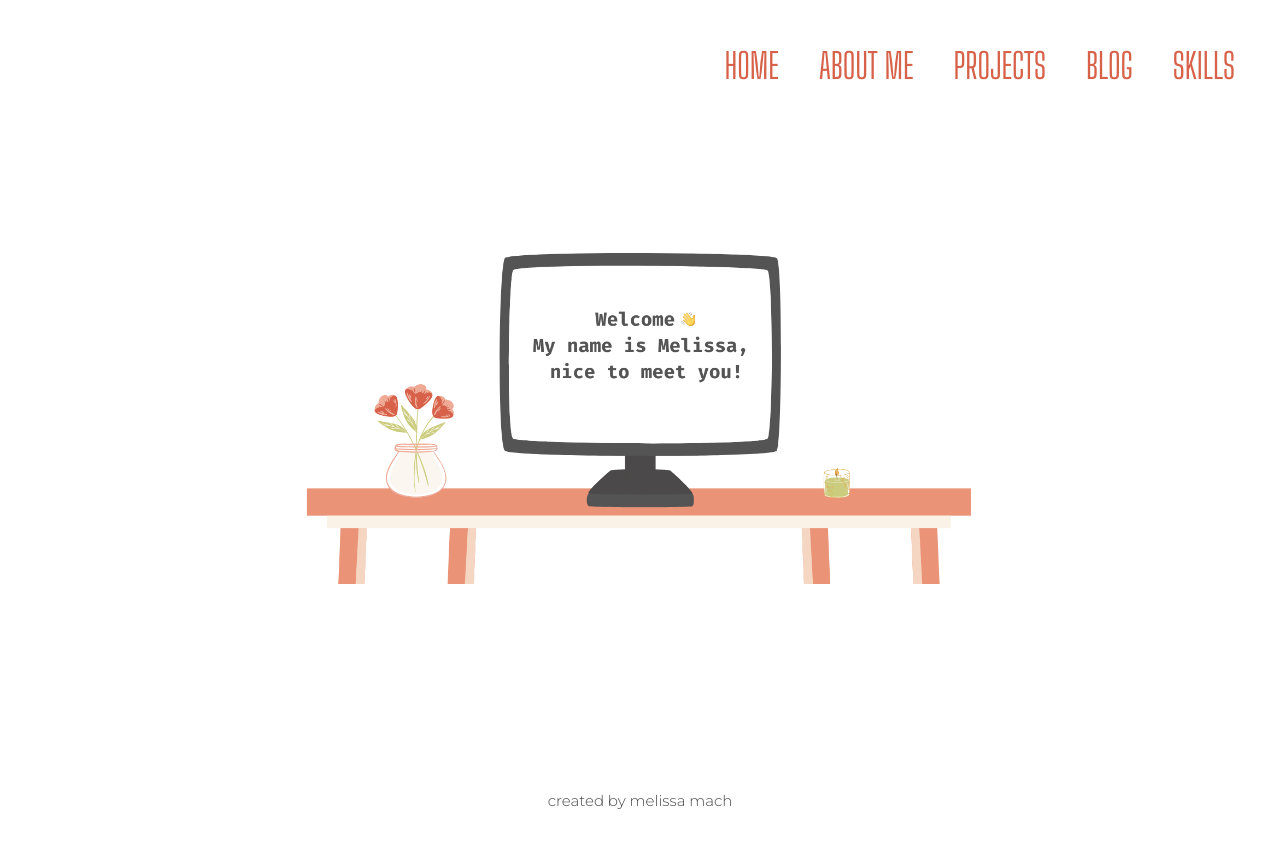
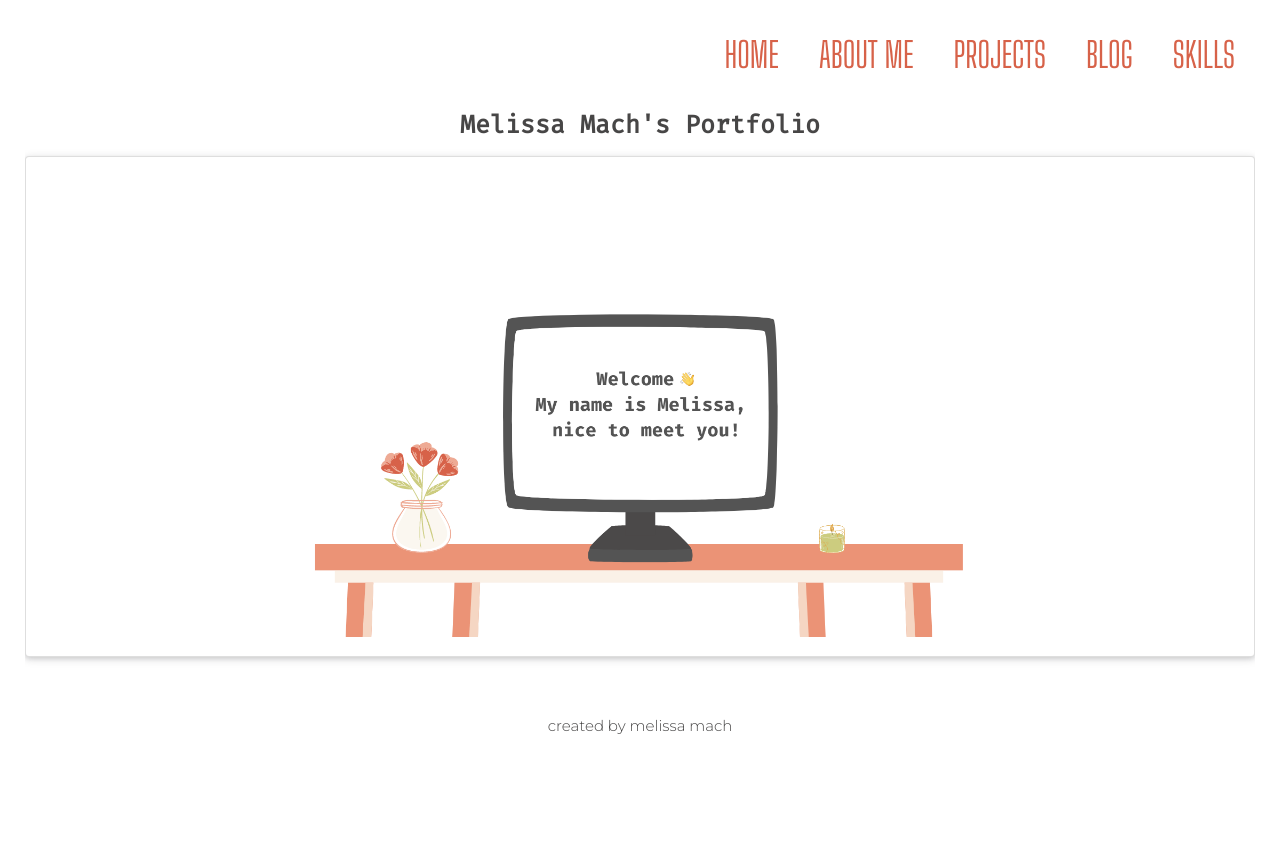
Before and after one commit to thecodeplanner/portfolio, a React (Create React App) app: page / in a window 1280 px wide. After the commit the page ends 825 px from the top, so only its background shows below. Built offline with nearby package versions, Linux system fonts and the light colour scheme.

Commit message:
added semantic ui

```diff
--- a/package.json
+++ b/package.json
@@ -10,6 +10,7 @@
     "react-dom": "^17.0.1",
     "react-router-dom": "^5.2.0",
     "react-scripts": "4.0.3",
+    "semantic-ui-css": "^2.4.1",
     "web-vitals": "^1.0.1"
   },
   "scripts": {
--- a/src/components/About.js
+++ b/src/components/About.js
@@ -1,16 +1,21 @@
 function About() {
     return (
-        <div className='about'>
+        <>
+        <h1 className='title'>Get to know me!</h1>
+        <div className='about ui raised segment'>
             <img className='profile-img' src='profile.png' alt='profile'></img>
-            <h1 className='title'>Hi, nice to meet you. My name is Melissa!</h1>
-            <div className='bio'>
-                <p>Full-stack software engineer with experience in Ruby on Rails and JavaScript based programming.</p>
-                <p>Passion for creativity and building memorable experiences.</p>
-                <p>Working directly with consumers and understanding their needs for a product allows me to be attentive to what is important in order to meet client and business goals with an emphasis on user engagement.</p>
-                <p>Labradoodle lover, perfectionist and optimist.</p>
-                <h3 className='connect'>Let's <a target='_blank' href='https://www.linkedin.com/in/melissa-mach/'>connect</a>!</h3>
+
+            <div className='ui two column centered grid'>
+                <div className='column'>
+                    <p className='bio'>Full-stack software engineer with experience in Ruby on Rails and JavaScript based programming.</p>
+                    <p className='bio'>Passion for creativity and building memorable experiences.</p>
+                    <p className='bio'>Working directly with consumers and understanding their needs for a product allows me to be attentive to what is important in order to meet client and business goals with an emphasis on user engagement.</p>
+                    <p className='bio'>Labradoodle lover, perfectionist and optimist.</p>
+                    <h3 className='connect'>Let's <a target='_blank' href='https://www.linkedin.com/in/melissa-mach/'>connect</a>!</h3>
+                </div>
             </div>
         </div>
+        </>
     )
 }
 
--- a/src/components/Home.js
+++ b/src/components/Home.js
@@ -2,9 +2,14 @@
 function Home() {
 
 return (
-    <div className='homepage-container'>
-        <img className='homepage' src="welcome.png" alt='homepage' />
+    <>
+    <h1 className='title'>Melissa Mach's Portfolio</h1>
+    <div className='ui raised segment'>
+        <div className='homepage'>
+            <img className='homepage-image' src="welcome.png" alt='homepage' />
+        </div>
     </div>
+    </>
 )
 }
 
--- a/src/components/ProjectCard.js
+++ b/src/components/ProjectCard.js
@@ -5,7 +5,7 @@ import React, {useState} from "react"
 function ProjectCard({project}) {
 
     return (
-        <div>
+        <div className='ui raised segment'>
             <h2> {project.name} </h2>
             <p className='description'>{project.description}</p>
             <p><a target='_blank' href={project.github}>GitHub</a> | <a target='_blank' href={project.video}>Demo</a></p>
--- a/src/components/Skills.js
+++ b/src/components/Skills.js
@@ -3,9 +3,11 @@ function Skills() {
     return (
         <>
         <div className='skills'>
-            <h1 className='title'>Technical Skills</h1>
-            <p>Proficient in JavaScript (ES6) | React | Ruby | Rails | PostgreSQL | Node.js | HTML5 | CSS3 | ActiveRecord | Git | Heroku </p>
-            <p>Knowledgeable in Object Orientated Programming | MVC Framework | RESTful API Pattern </p>
+            <h1 className='title'>My Technical Skills</h1>
+            <div className='ui raised segment'>
+                <p>Proficient in JavaScript (ES6) | React | Ruby | Rails | PostgreSQL | Node.js | HTML5 | CSS3 | ActiveRecord | Git | Heroku </p>
+                <p>Knowledgeable in Object Orientated Programming | MVC Framework | RESTful API Pattern </p>
+            </div>
         </div>
 
 
--- a/src/index.css
+++ b/src/index.css
@@ -54,11 +54,11 @@ a:hover {
   font-size: 35px;
 }
 
-.homepage-container {
+.homepage {
   text-align: center;
 }
 
-.homepage {
+.homepage-image {
   padding-top: 10%;
   height: 60%;
   width: 60%;
@@ -75,12 +75,15 @@ a:hover {
   font-family: 'Fira Code', monospace;
   font-size: 25px;
   color: #474646;
+  text-align: center;
 
 }
 
 .bio {
   font-family: 'Montserrat', sans-serif;
   font-size: 15px;
+  text-align: center;
+
 }
 
 
--- a/src/index.js
+++ b/src/index.js
@@ -3,6 +3,7 @@ import ReactDOM from 'react-dom';
 import './index.css';
 import App from './components/App';
 import reportWebVitals from './reportWebVitals';
+import 'semantic-ui-css/semantic.min.css'
 
 ReactDOM.render(
   <React.StrictMode>
```
Also changed, not shown: 2 other files (tests, documents, lock files or other folders).
